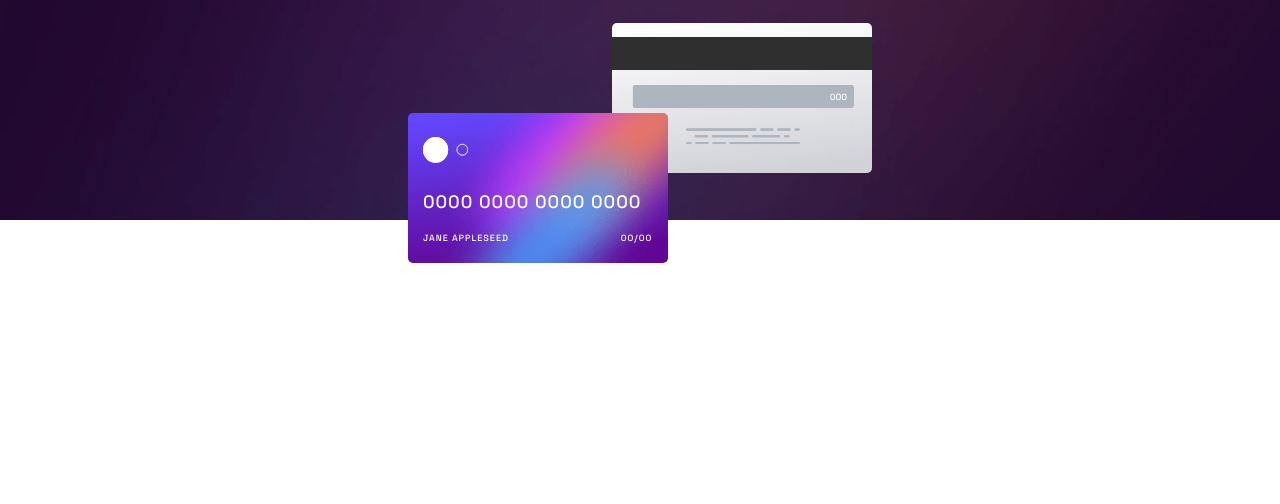
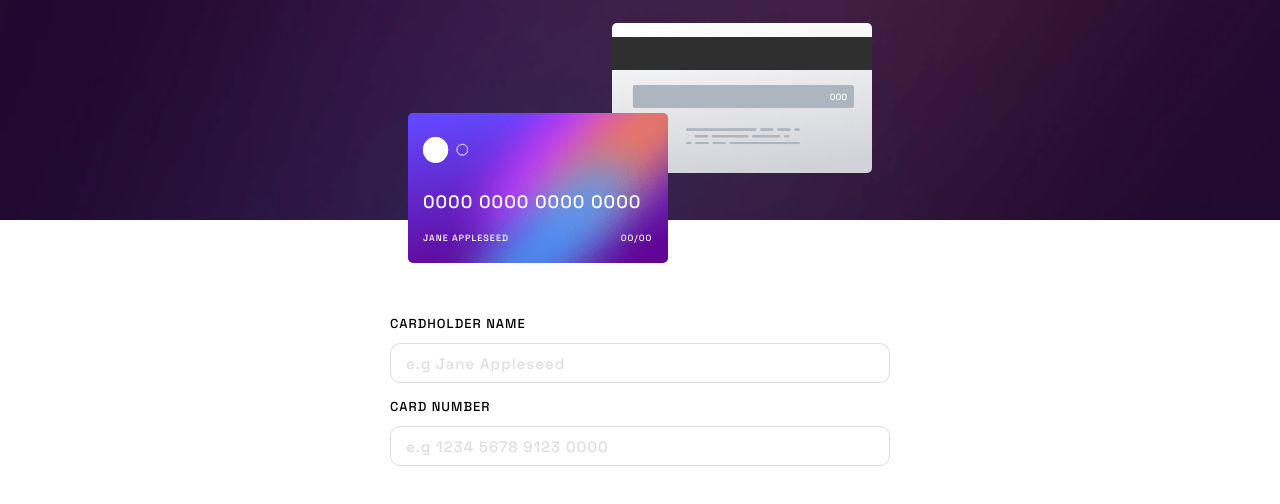
Before and after one commit to salvarez96/FEM-interactive-card-form, a React (Vite) app: page / in a window 1280 px wide. Shown: the top 504 px of the page. Built offline with nearby package versions, Linux system fonts and the light colour scheme.

Commit message:
Create first part of the card information form

```diff
--- a/src/App.tsx
+++ b/src/App.tsx
@@ -1,10 +1,12 @@
 import React from 'react'
 import CardContainer from './components/card-container/card-container'
+import CardForm from './components/card-form/card-form'
 
 export default function App() {
   return (
     <>
       <CardContainer />
+      <CardForm />
     </>
   )
 }
--- /dev/null
+++ b/src/components/card-form/card-form.module.scss
@@ -0,0 +1,29 @@
+.card-form-container {
+  width: 90%;
+  max-width: 500px;
+  margin: 0 auto;
+  margin-top: 90px;
+
+  & > input {
+    width: 100%;
+  }
+}
+
+label {
+  text-transform: uppercase;
+  letter-spacing: 1px;
+  font-size: calc(13rem / 16);
+}
+
+input[type='text'] {
+  height: 40px;
+  border-radius: 10px;
+  border: 1px solid var(--light-grayish-violet);
+  padding: 0 15px;
+  margin: 10px 0;
+
+  &::placeholder {
+    color: var(--light-grayish-violet);
+  }
+
+}
--- /dev/null
+++ b/src/components/card-form/card-form.tsx
@@ -0,0 +1,22 @@
+import React from 'react'
+import CardInput from './card-input'
+import styles from './card-form.module.scss'
+
+export default function CardForm() {
+  return (
+    <form className={styles['card-form-container']}>
+      <CardInput
+        formTitle={'Cardholder name'}
+        labelId={'card-holder-name'}
+        placeHolder={'e.g Jane Appleseed'}
+        />
+      <CardInput
+        formTitle={'Card number'}
+        labelId={'card-number'}
+        placeHolder={'e.g 1234 5678 9123 0000'}
+        maxLength={16}
+        pattern={/[0-9]/}
+      />
+    </form>
+  )
+}
--- /dev/null
+++ b/src/components/card-form/card-input.tsx
@@ -0,0 +1,19 @@
+import React from 'react'
+
+export default function CardInput({ formTitle, labelId, placeHolder, minLength, maxLength, pattern }) {
+  return (
+    <>
+      <label for={labelId}>{formTitle}</label>
+      <input
+        type="text"
+        id={labelId}
+        placeholder={placeHolder}
+        minLength={minLength}
+        maxLength={maxLength}
+        pattern={pattern}
+        required
+      />
+      {/* <div>cardInput</div> */}
+    </>
+  )
+}
--- a/src/global-styles.scss
+++ b/src/global-styles.scss
@@ -11,14 +11,20 @@
   margin: 0;
   padding: 0;
   box-sizing: border-box;
+  outline-color: hsl(278, 94%, 30%);
 }
 
 body {
   font-family: 'Space Grotesk';
-  outline-color: var(--active-input);
   font-size: calc(18rem / 16);
 }
 
 button {
   font-family: inherit;
 }
+
+input[type='text'] {
+  font-family: inherit;
+  font-size: calc(15rem / 16);
+  letter-spacing: 1px;
+}
```
